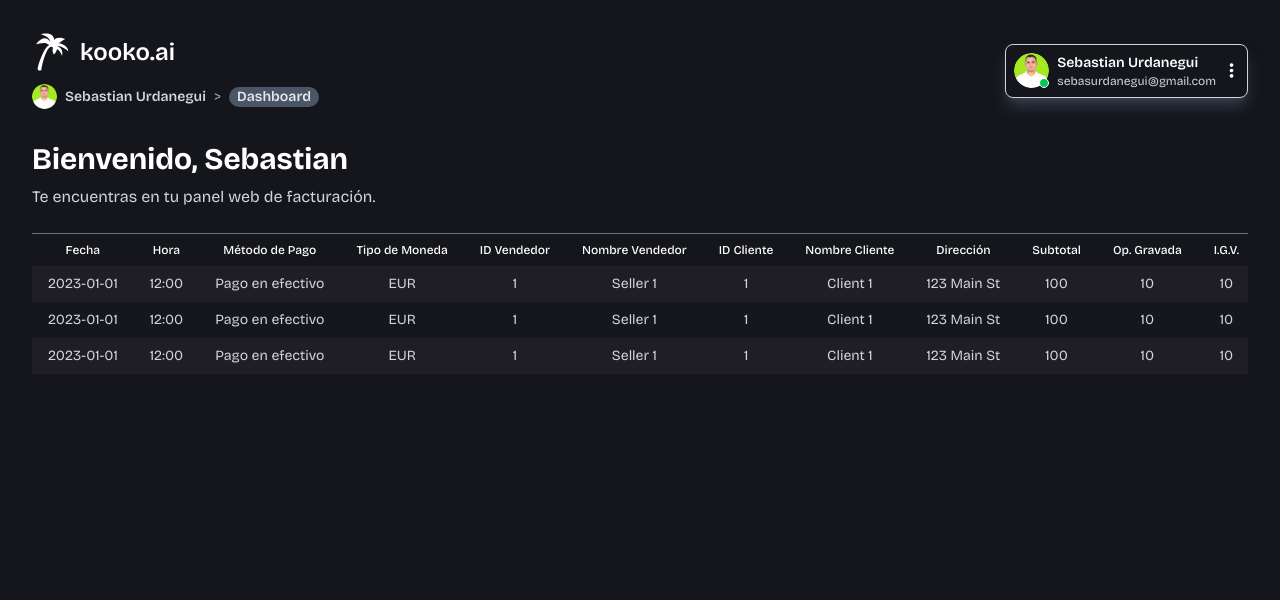
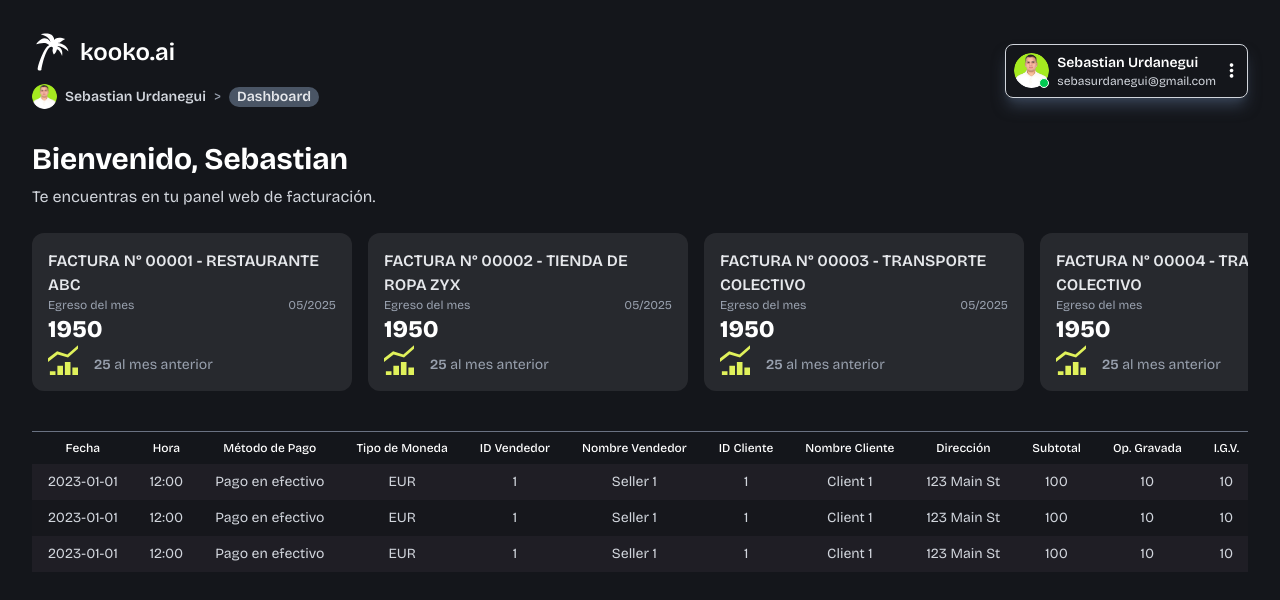
Before and after one commit to SebastianUrdaneguiBisalaya/kooko-ai-frontend, a Next.js app: page /home in a window 1280 px wide. Shown: the top 600 px of the page. Built offline with nearby package versions, Linux system fonts and the light colour scheme; what @midudev/tailwind-animations would draw is missing.

Commit message:
chore: start with card analytics component

```diff
--- a/src/app/home/page.tsx
+++ b/src/app/home/page.tsx
@@ -4,6 +4,66 @@ import Icon from "@/components/icon";
 import UserProfile from "@/components/home/user-profile";
 import Breadcrumbs from "@/components/home/breadcrumbs";
 import Table from "@/components/home/table";
+import CardAnalytics from "@/components/home/card-analytics";
+
+const dataCardDetail = [
+	 {
+		 id: 1,
+		 title: "Factura N° 00001 - Restaurante ABC",
+		 description: "Egreso del mes",
+		 month: "05/2025",
+		 total: 1950,
+		 percentage: 25,
+	 },
+	 {
+		 id: 2,
+		 title: "Factura N° 00002 - Tienda de Ropa ZYX",
+		 description: "Egreso del mes",
+		 month: "05/2025",
+		 total: 1950,
+		 percentage: 25,
+	 },
+	 {
+		 id: 3,
+		 title: "Factura N° 00003 - Transporte Colectivo",
+		 description: "Egreso del mes",
+		 month: "05/2025",
+		 total: 1950,
+		 percentage: 25,
+	 },
+	 {
+		 id: 4,
+		 title: "Factura N° 00004 - Transporte Colectivo",
+		 description: "Egreso del mes",
+		 month: "05/2025",
+		 total: 1950,
+		 percentage: 25,
+	 },
+	 {
+		 id: 5,
+		 title: "Factura N° 00005 - Transporte Colectivo",
+		 description: "Egreso del mes",
+		 month: "05/2025",
+		 total: 1950,
+		 percentage: 25,
+	 },
+	 {
+		 id: 6,
+		 title: "Factura N° 00006 - Transporte Colectivo",
+		 description: "Egreso del mes",
+		 month: "05/2025",
+		 total: 1950,
+		 percentage: 25,
+	 },
+	 {
+		 id: 7,
+		 title: "Factura N° 00007 - Transporte Colectivo",
+		 description: "Egreso del mes",
+		 month: "05/2025",
+		 total: 1950,
+		 percentage: 25,
+	 }
+]
 
 export default function Home() {
 	return (
@@ -19,6 +79,21 @@ export default function Home() {
 				<div className="flex flex-col items-start gap-2 w-full">
 					<h1 className="font-bold text-white text-lg sm:text-xl md:text-3xl">Bienvenido, Sebastian</h1>
 					<h2 className="text-gray-300 text-base md:text-md">Te encuentras en tu panel web de facturación.</h2>
+					<div className="flex gap-4 w-full overflow-x-auto scrollbar py-4">
+						{
+							dataCardDetail.map((item) => (
+								<CardAnalytics
+									key={item.id}
+									id={item.id}
+									title={item.title.toUpperCase()}
+									description={item.description}
+									month={item.month}
+									total={item.total}
+									percentage={item.percentage}
+								/>
+							))
+						}
+					</div>
 					<Table />
 				</div>
 			</main>
--- /dev/null
+++ b/src/components/home/card-analytics.tsx
@@ -0,0 +1,29 @@
+type CardAnalyticsProps = {
+	id: number,
+	title: string,
+	description: string,
+	month: string,
+	total: number,
+	percentage: number,
+}
+
+export default function CardAnalytics({ title, description, month, total, percentage }: CardAnalyticsProps) {
+	return (
+		<div className="flex flex-col justify-between bg-gray/10 min-w-80 w-full h-full rounded-xl p-4">
+			<p className="text-gray-200 font-semibold text-sm sm:text-base">
+				{title}
+			</p>
+			<div className="flex flex-row justify-between items-center gap-2">
+				<span className="text-gray-400 font-normal text-xs">{description}</span>
+				<span className="text-gray-400 font-normal text-xs">{month}</span>
+			</div>
+			<p className="text-white font-extrabold text-xl sm:text-2xl">{total}</p>
+			<div className="flex flex-row items-end gap-4">
+				<div className="flex flex-col justify-center items-center">
+					<svg xmlns="http://www.w3.org/2000/svg" width="30" height="30" viewBox="0 0 16 16"><path fill="#E0F15B" d="M5 11h3v5H5zm-4 3h3v2H1zm12-2h3v4h-3zM9 9h3v7H9zm7-8.93l-5.68 4.97l-5.47-1.7L0 7.1V9l5.15-4l5.53 1.72L16 2.06z"/></svg>
+				</div>
+				<span className="text-gray-400 font-semibold text-xs sm:text-sm">{percentage}<span className="font-normal"> al mes anterior</span></span>
+			</div>
+		</div>
+	)
+}
--- a/src/components/home/table.tsx
+++ b/src/components/home/table.tsx
@@ -169,7 +169,7 @@ export default function Table() {
 						table.getRowModel().rows.map(row => (
 							<tr
 								key={row.id}
-								className="transition hover:shadow-md hover:bg-white/5 hover:border-y-2 hover:border-green odd:bg-blue-dark even:bg-blue-dark/20 rounded-md"
+								className="cursor-pointer transition hover:shadow-md hover:bg-white/5 hover:border-y-2 hover:border-green odd:bg-blue-dark even:bg-blue-dark/20 rounded-md"
 							>
 								{
 									row.getVisibleCells().map(cell => (
```
